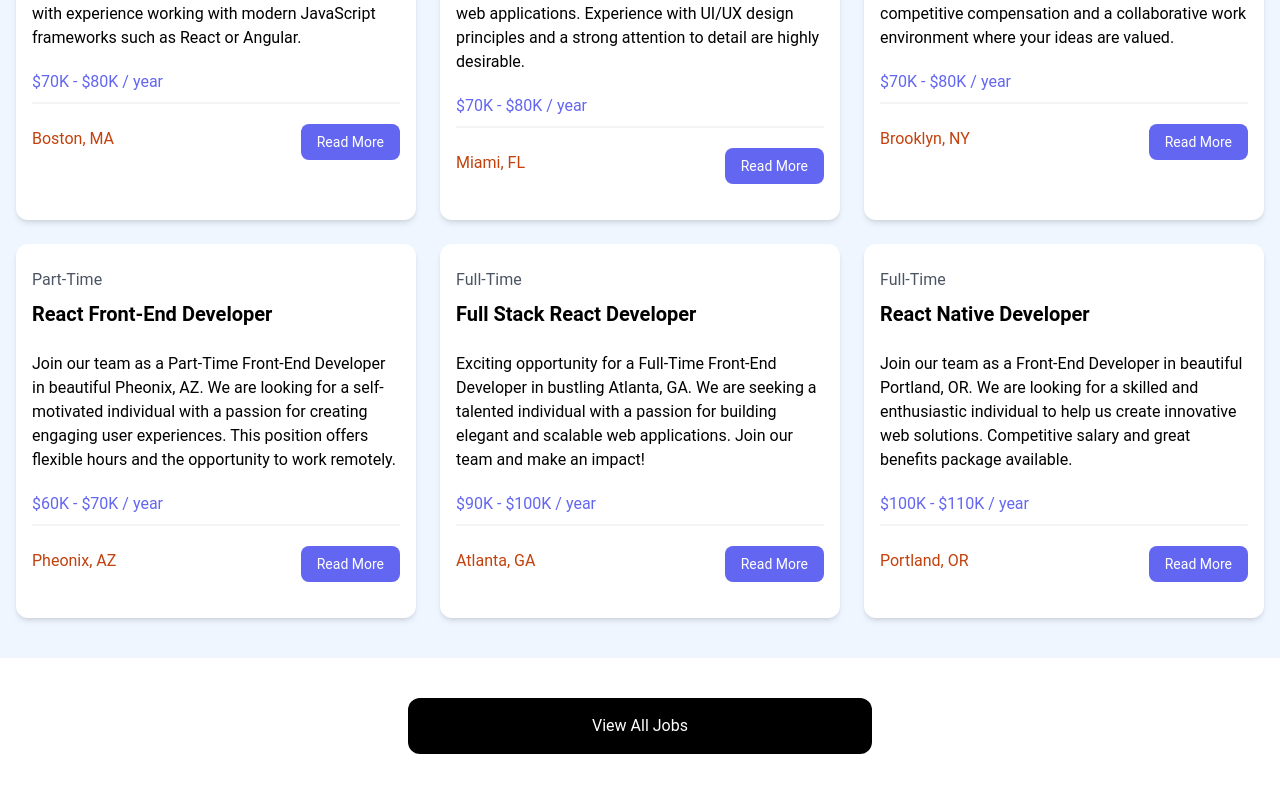
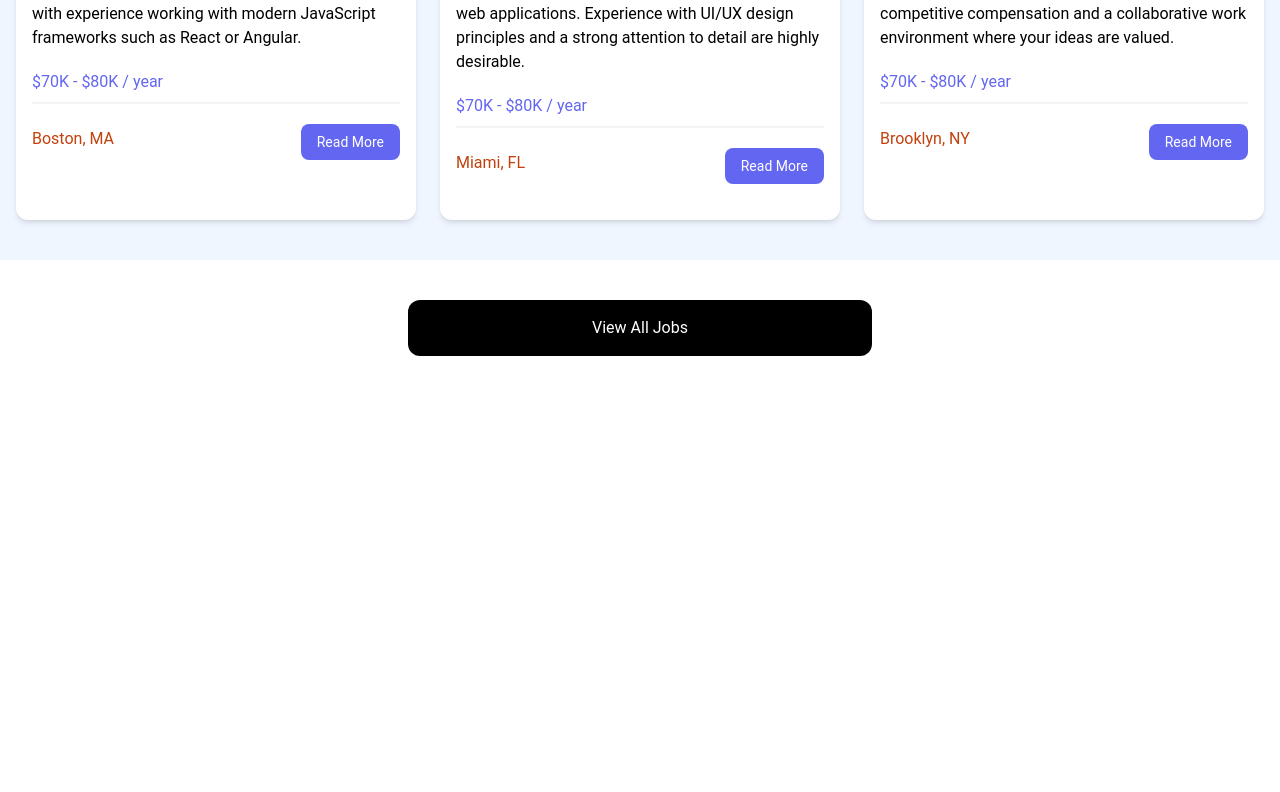
Before and after one commit to sbehnfeldt/react-crash-course-2024, a React (Vite) app: page /jobs in a window 1280 px wide. Shown: the part 887-1679 px from the top of the page. After the commit the page ends 1283 px from the top, so only its background shows below. Built offline with nearby package versions, Linux system fonts and the light colour scheme.

Commit message:
Added <ViewallJobs /> button component

```diff
--- a/src/App.jsx
+++ b/src/App.jsx
@@ -2,6 +2,7 @@
 import Hero from "./components/Hero.jsx"
 import HomeCards from "./components/HomeCards.jsx"
 import JobListings from "./components/JobListings.jsx";
+import ViewAllJobs from "./components/ViewAllJobs.jsx";
 
 const App = () => {
     return (
@@ -11,13 +12,7 @@
             <HomeCards />
             <JobListings />
 
-            <section className="m-auto max-w-lg my-10 px-6">
-                <a
-                    href="jobs.html"
-                    className="block bg-black text-white text-center py-4 px-6 rounded-xl hover:bg-gray-700"
-                >View All Jobs</a
-                >
-            </section>
+            <ViewAllJobs />
         </>
     )
 }
--- a/src/components/JobListings.jsx
+++ b/src/components/JobListings.jsx
@@ -2,6 +2,8 @@
 import jobs from '../jobs.json';
 
 const JobListings = () => {
+
+    const recentJobs = jobs.slice(0, 3);
 
     return (
         <section className="bg-blue-50 px-4 py-10">
@@ -11,7 +13,7 @@
                 </h2>
                 <div className="grid grid-cols-1 md:grid-cols-3 gap-6">
 
-                {jobs.map((job) => (
+                {recentJobs.map((job) => (
                     <JobListing key={job.id} job={job} />
                 ))}
                 </div>
--- /dev/null
+++ b/src/components/ViewAllJobs.jsx
@@ -0,0 +1,13 @@
+const ViewAllJobs = () => {
+    return (
+        <section className="m-auto max-w-lg my-10 px-6">
+            <a
+                href="/jobs"
+                className="block bg-black text-white text-center py-4 px-6 rounded-xl hover:bg-gray-700"
+            >View All Jobs</a
+            >
+        </section>
+    )
+};
+
+export default ViewAllJobs;
```
Also changed, not shown: 1 other file (tests, documents, lock files or other folders).
